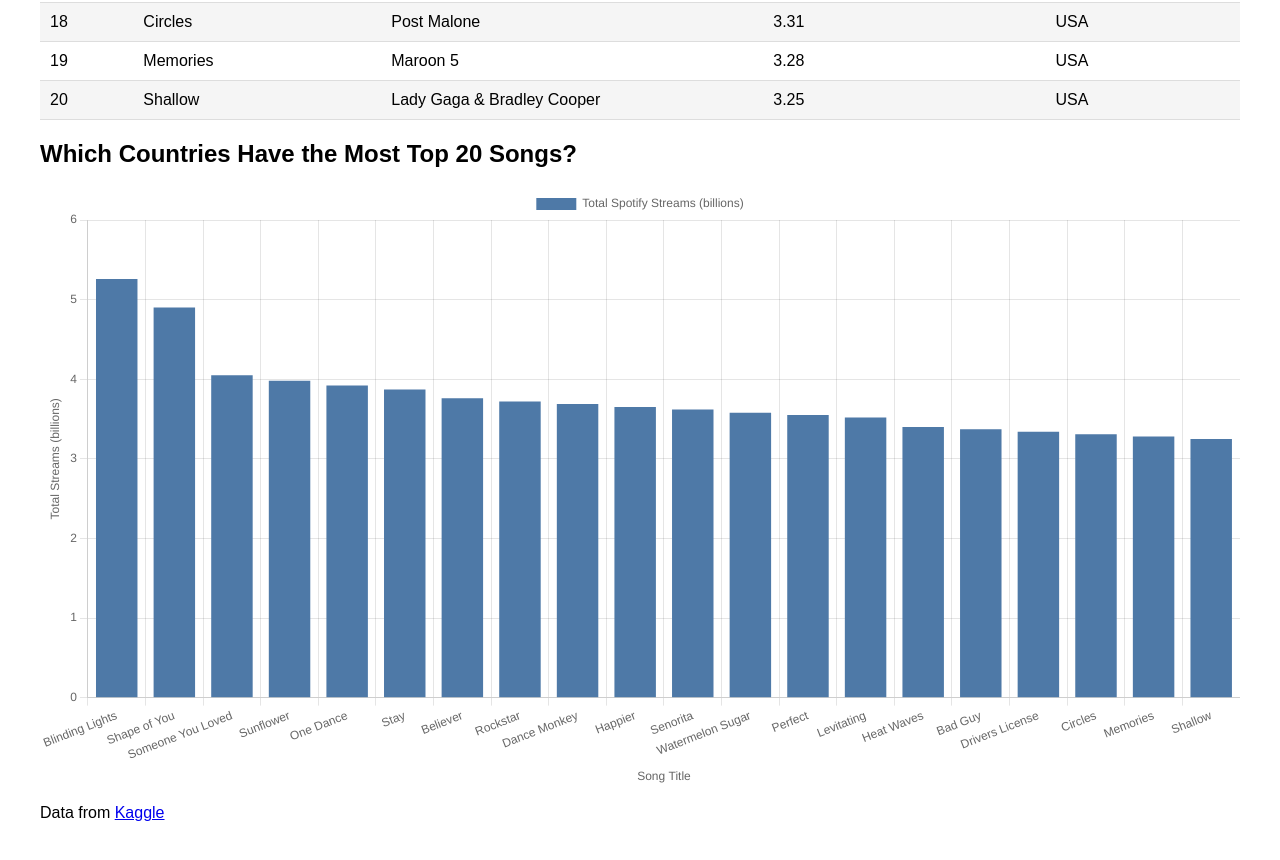
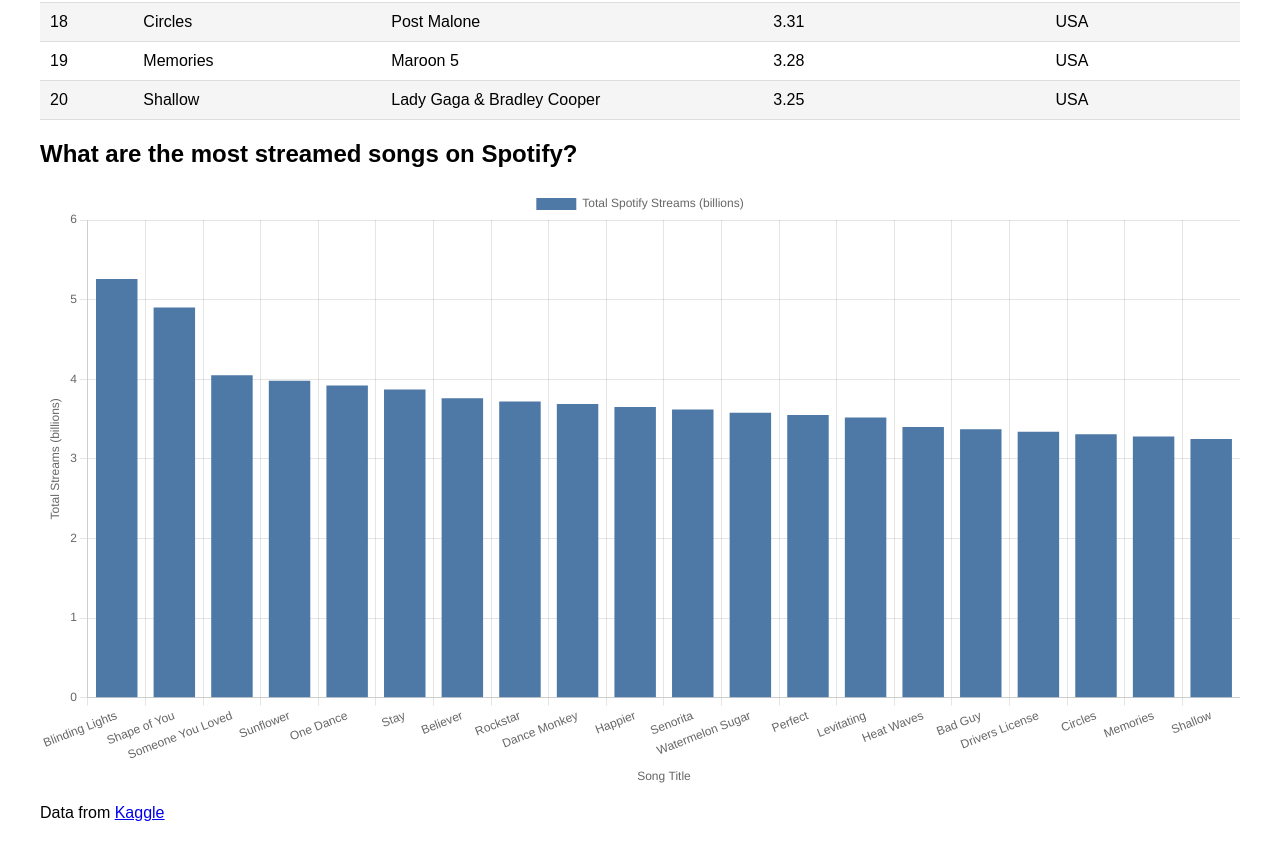
Before and after one commit to loulapridham/dataset, a plain HTML site: page index.html in a window 1280 px wide. Shown: the part 799-1659 px from the top of the page. Drawn offline with nearby package versions, Linux system fonts and the light colour scheme.

Commit message:
Update index.html

```diff
--- a/index.html
+++ b/index.html
@@ -33,7 +33,7 @@
     </tbody>
   </table>
 
-  <h2>Which Countries Have the Most Top 20 Songs?</h2>
+  <h2>What are the most streamed songs on Spotify?</h2>
   <canvas id="revenueChart"></canvas>
 
   <p>Data from <a href="https://www.kaggle.com/datasets">Kaggle</a></p>
```
